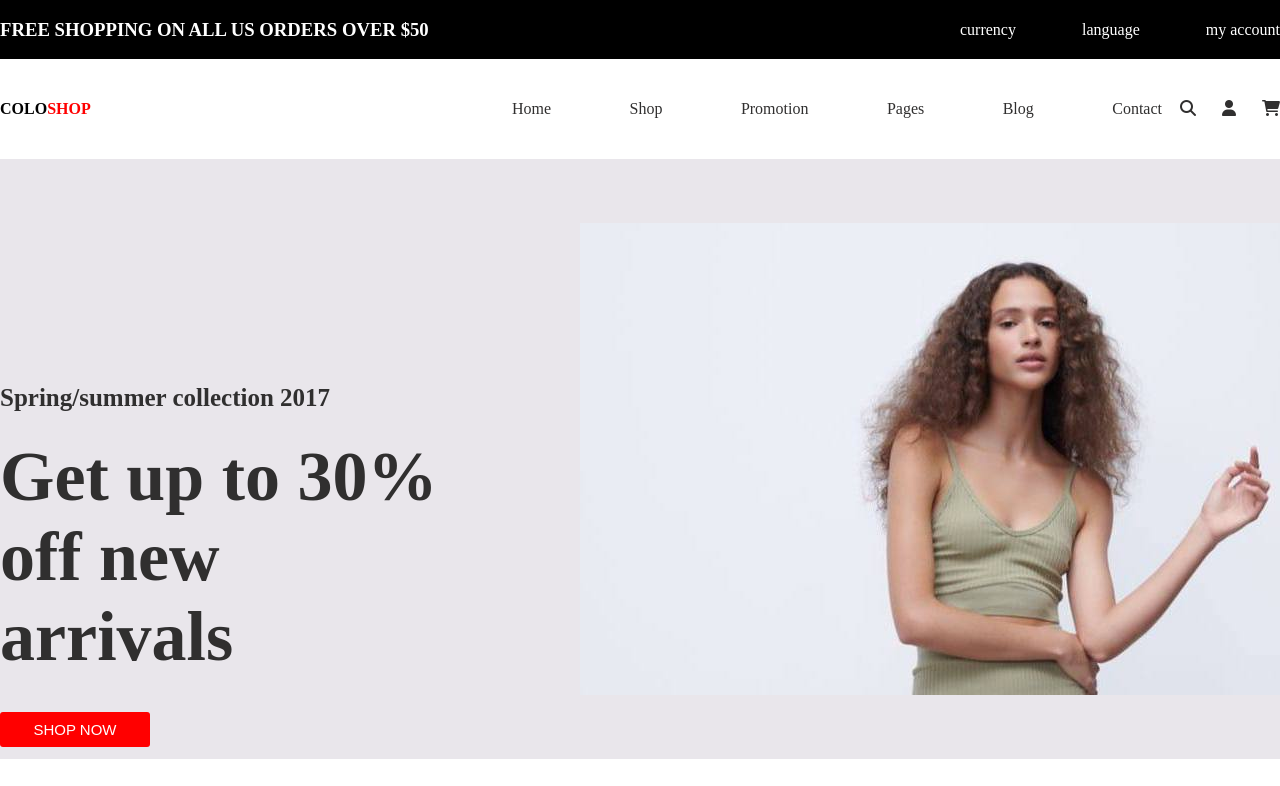
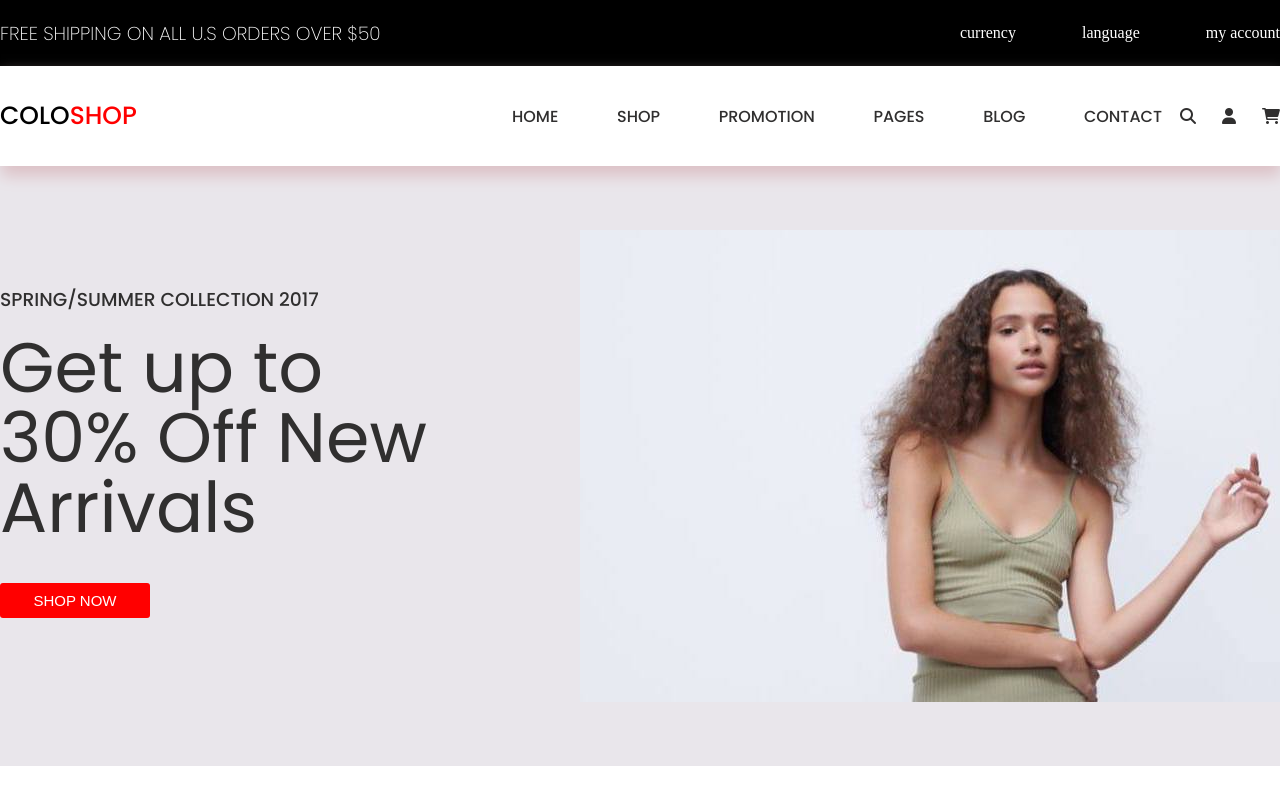
Before and after one commit to tanysavchuk/template2, a website: page src/index.html in a window 1280 px wide. Shown: the top 786 px of the page. Drawn offline with Linux system fonts and the light colour scheme; files whose address does not match are found by name.

Commit message:
add style

```diff
--- a/public/css/style.css
+++ b/public/css/style.css
@@ -11,6 +11,7 @@ h1 {
 a {
   text-decoration: none;
   color: rgb(48, 47, 47);
+  text-transform: uppercase;
 }
 
 .b-img {
@@ -78,8 +79,8 @@ a {
 .p-relative {
   position: relative;
 }
-.top-200px {
-  top: 200px;
+.top-100px {
+  top: 100px;
 }
 .w-35pr {
   width: 35%;
@@ -108,7 +109,7 @@ a {
   text-transform: uppercase;
   height: 35px;
   width: 150px;
-  margin-top: 35px;
+  margin-top: 40px;
 }
 .w-100pr {
   width: 100%;
@@ -146,3 +147,25 @@ a {
 .br-3px {
   border-radius: 3px;
 }
+a {
+  font-family: "Poppins", sans-serif;
+  font-weight: 500;
+}
+.ff-poppins100 {
+  font-family: "Poppins", sans-serif;
+  font-weight: 100;
+}
+.ff-poppins500 {
+  font-family: "Poppins", sans-serif;
+  font-weight: 500;
+}
+.ff-poppins400 {
+  font-family: "Poppins", sans-serif;
+  font-weight: 400;
+}
+.lh-100pr {
+  line-height: 100%;
+}
+.box-shadow-litepink {
+  box-shadow: 1px 10px 15px 0px #efd2d2;
+}
--- a/src/index.html
+++ b/src/index.html
@@ -15,13 +15,21 @@
       rel="stylesheet"
       href="https://cdnjs.cloudflare.com/ajax/libs/font-awesome/6.1.1/css/all.min.css"
     />
+    <link rel="preconnect" href="https://fonts.googleapis.com" />
+    <link rel="preconnect" href="https://fonts.gstatic.com" crossorigin />
+    <link
+      href="https://fonts.googleapis.com/css2?family=Poppins:wght@200;300;400;500&display=swap"
+      rel="stylesheet"
+    />
   </head>
   <body>
     <div class="containner bc-black d-flex jc-center">
       <div class="containner-inner">
         <div class="d-flex jc-between ai-center">
           <div>
-            <h3 class="c-white">FREE SHOPPING ON ALL US ORDERS OVER $50</h3>
+            <h3 class="c-white fs-17px ff-poppins100">
+              FREE SHIPPING ON ALL U.S ORDERS OVER $50
+            </h3>
           </div>
           <div class="d-flex ai-center jc-between w-25pr">
             <div class="">
@@ -38,11 +46,15 @@
       </div>
     </div>
 
-    <div class="containner d-flex jc-center h-100px ai-center">
+    <div
+      class="containner d-flex jc-center h-100px ai-center box-shadow-litepink"
+    >
       <div class="containner-inner">
         <div class="d-flex jc-between ai-center">
           <div class="logo">
-            <h4>COLO<span class="c-red">SHOP</span></h4>
+            <h4 class="ff-poppins500 fs-25px">
+              COLO<span class="c-red">SHOP</span>
+            </h4>
           </div>
           <div class="d-flex ai-center jc-between w-60pr">
             <nav class="w-650px d-flex jc-between ai-center td-none">
@@ -64,10 +76,12 @@
     </div>
     <div class="containner b-img b-repeat-no-repeat d-flex jc-center h-600px">
       <div class="containner-inner p-relative">
-        <div class="p-relative w-35pr top-200px">
-          <h3 class="c-black-gray fs-25px">Spring/summer collection 2017</h3>
-          <h1 class="c-black-gray fs-70px m-block-0">
-            Get up to 30% off new arrivals
+        <div class="p-relative w-35pr top-100px">
+          <h3 class="c-black-gray fs-17px tt-uppercase ff-poppins500">
+            Spring/summer collection 2017
+          </h3>
+          <h1 class="c-black-gray fs-70px m-block-0 lh-100pr ff-poppins400">
+            Get up to 30% Off New Arrivals
           </h1>
           <button class="button-red">shop now</button>
         </div>
@@ -80,7 +94,7 @@
             class="b-img-women w-25pr h-300px d-flex jc-center ai-center bg-position-center bg-position-center"
           >
             <button
-              class="w-200px h-45px bg-white border-0px tt-uppercase fs-20px br-3px"
+              class="w-200px h-45px bg-white border-0px tt-uppercase fs-20px br-3px ff-poppins500"
             >
               women's
             </button>
@@ -89,7 +103,7 @@
             class="b-img-accessories w-25pr h-300px d-flex jc-center ai-center bg-position-center bg-position-center"
           >
             <button
-              class="w-200px h-45px bg-white border-0px tt-uppercase fs-20px br-3px"
+              class="w-200px h-45px bg-white border-0px tt-uppercase fs-20px br-3px ff-poppins500"
             >
               accessories's
             </button>
@@ -98,7 +112,7 @@
             class="b-img-men w-25pr h-300px d-flex jc-center ai-center bg-position-center bg-position-center"
           >
             <button
-              class="w-200px h-45px bg-white border-0px tt-uppercase fs-20px br-3px"
+              class="w-200px h-45px bg-white border-0px tt-uppercase fs-20px br-3px ff-poppins500"
             >
               men's
             </button>
```
